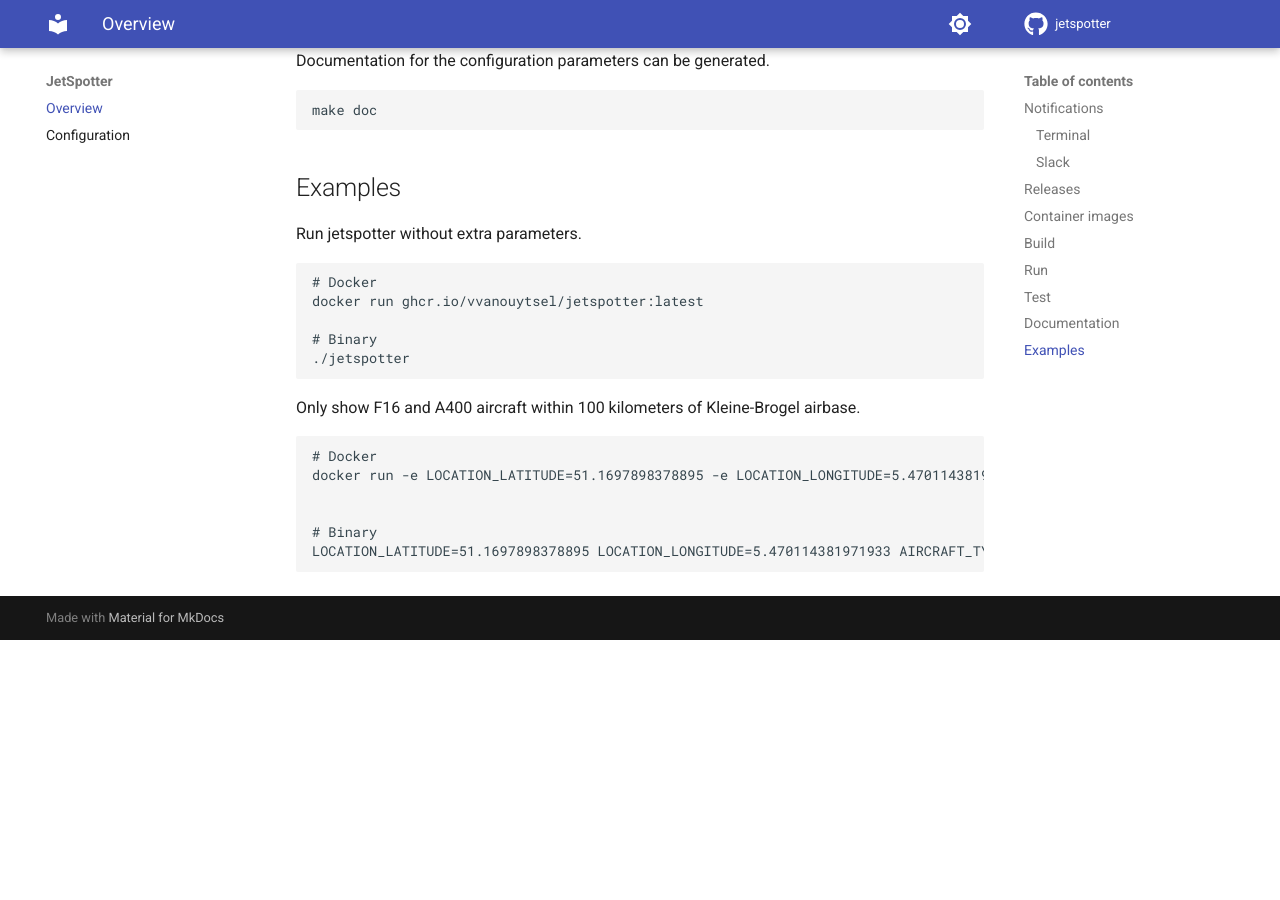
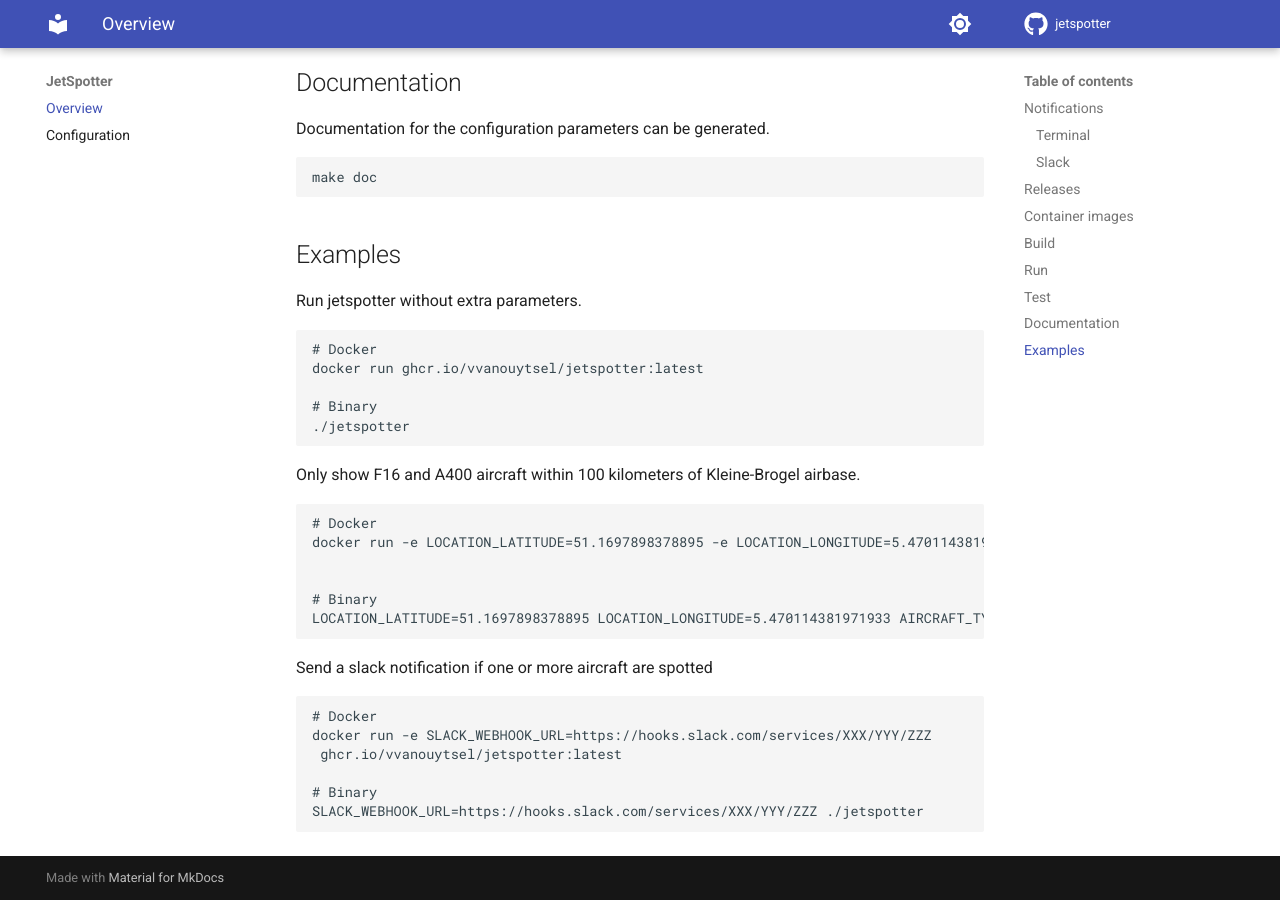
Before and after one commit to vvanouytsel/jetspotter, an MkDocs documentation site: the page built from docs/index.md, in a window 1280 px wide and 900 px high, scrolled down 2972 px. Built offline with MkDocs 1.6.1 and Material for MkDocs 9.7.7, drawn with Linux system fonts in a browser that asks for light colours; comment, search, counter and statistics services are not loaded; before the commit the page ends 3612 px from its top, so only the background shows below that; some of the changed text lies outside the part shown.

Commit message:
docs: add info how to set up slack notifications:

````diff
--- a/docs/index.md
+++ b/docs/index.md
@@ -13,6 +13,9 @@ Terminal output is always shown. Depending on the [configuration](configuration.
 ![JetSpotter CLI output ](images/jetspotter-cli.png)
 
 ### Slack
+
+Slack notifications are sent if the `SLACK_WEBHOOK_URL` is defined.
+Documentation how to set up notifications using incoming webhooks can be found in the [official slack documentation](https://api.slack.com/messaging/webhooks).
 
 ![JetSpotter slack notfication ](images/jetspotter-slack.png)
 ![JetSpotter slack notfication ](images/jetspotter-slack-2.png)
@@ -73,3 +76,14 @@ docker run -e LOCATION_LATITUDE=51.1697898378895 -e LOCATION_LONGITUDE=5.4701143
 # Binary
 LOCATION_LATITUDE=51.1697898378895 LOCATION_LONGITUDE=5.470114381971933 AIRCRAFT_TYPES=F16,A400 MAX_RANGE_KILOMETERS=100 ./jetspotter
 ```
+
+Send a slack notification if one or more aircraft are spotted
+
+```bash
+# Docker
+docker run -e SLACK_WEBHOOK_URL=https://hooks.slack.com/services/XXX/YYY/ZZZ
+ ghcr.io/vvanouytsel/jetspotter:latest
+
+# Binary
+SLACK_WEBHOOK_URL=https://hooks.slack.com/services/XXX/YYY/ZZZ ./jetspotter
+```
````
